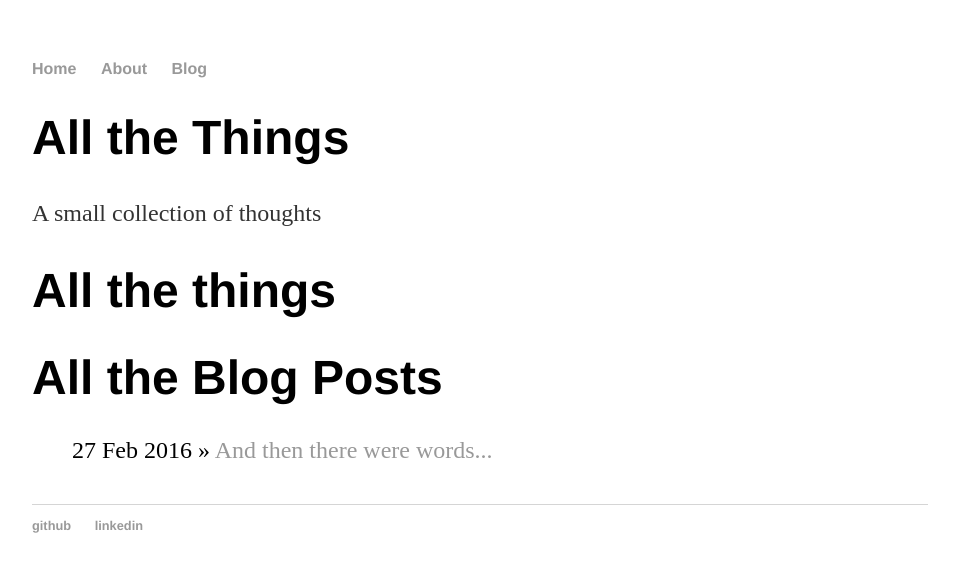
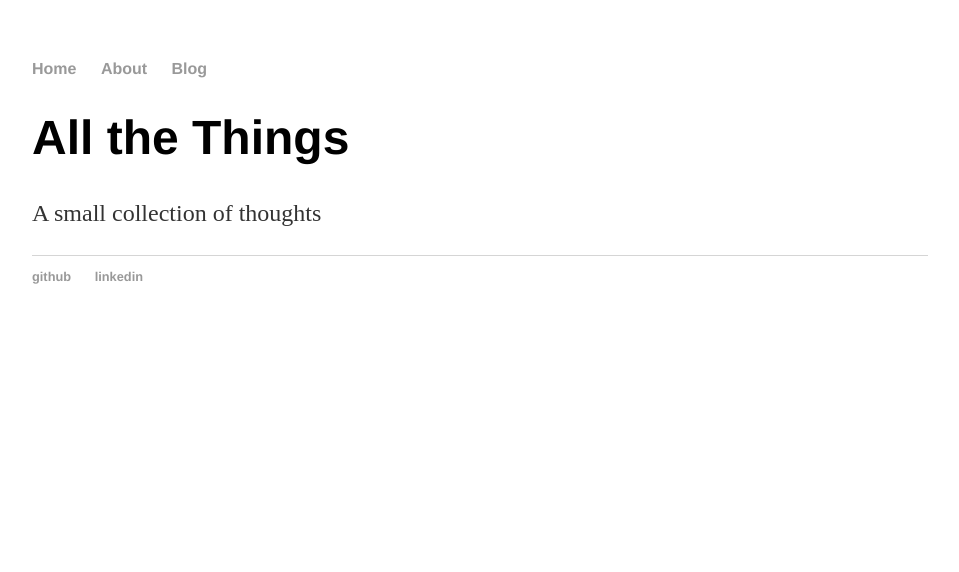
Before and after one commit to nbobhate/nbobhate.github.io, a Jekyll site: the page built from index.html, in a window 1280 px wide. Shown: the top 572 px of the page, without its empty margins (160-1119 px from the left). Built offline with Jekyll 4.4.1, drawn with Linux system fonts in a browser that asks for light colours.

Commit message:
Update index.html

```diff
--- a/index.html
+++ b/index.html
@@ -6,12 +6,3 @@ title: All the things
 	<h1>All the Things</h1>
 	<p>A small collection of thoughts</p>
 </div><!-- /.blurb -->
-
-{% for post in site.posts %}
-	<h1>{{ page.title }}</h1>
-	<p class="meta">{{ page.date | date_to_string }}</p>
-
-	<div class="post">
-  		{{ content }}
-	</div>
-{% endfor %}
```
